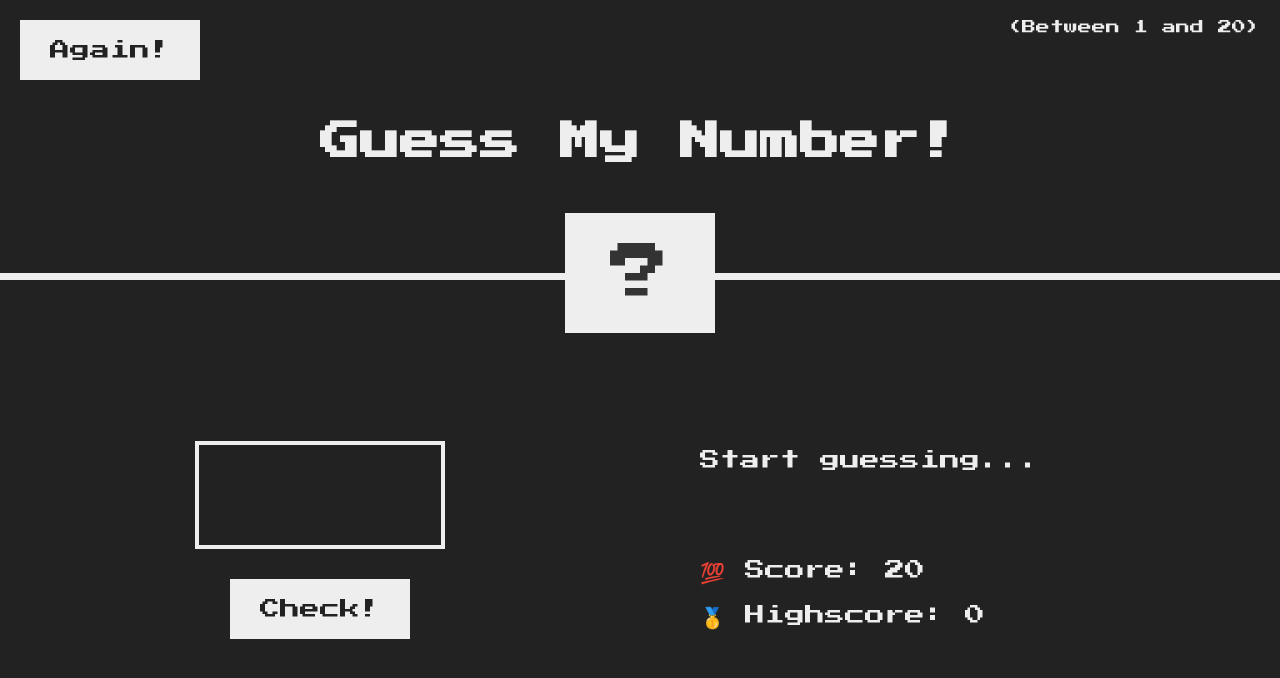
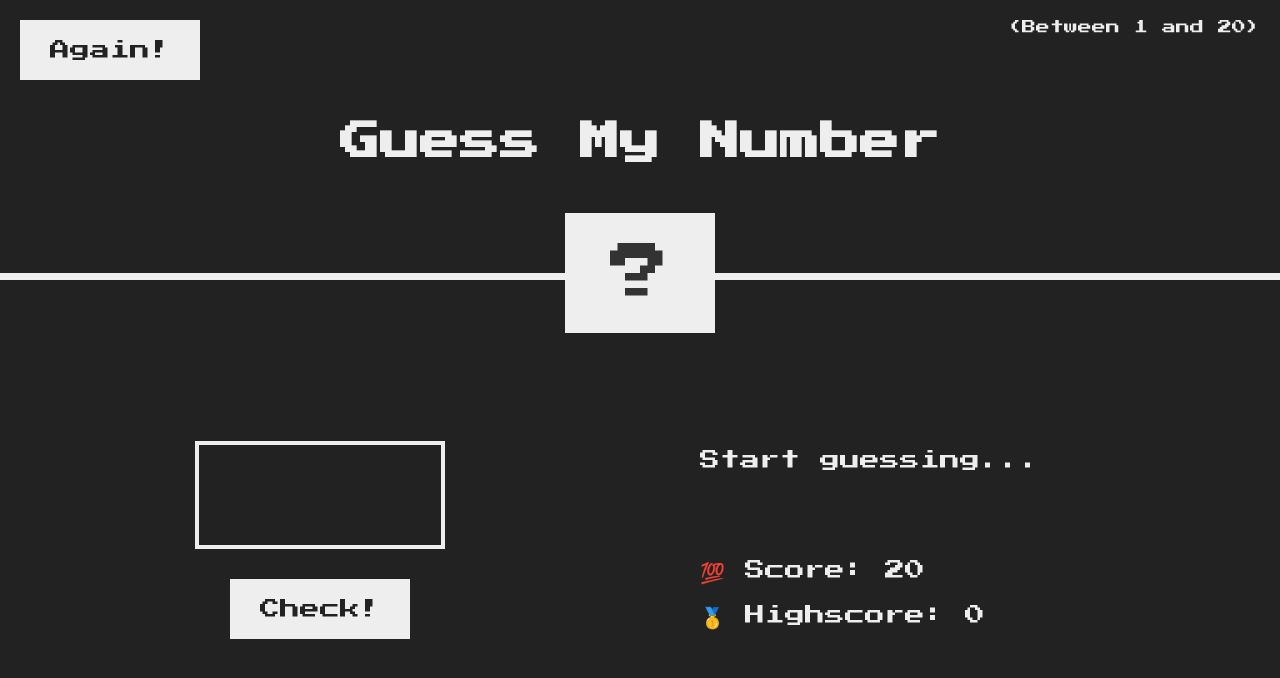
Before and after one commit to Genius4Lyf/Guess-my-number, a website: page index.html in a window 1280 px wide. Drawn offline with Linux system fonts and the light colour scheme.

Commit message:
Removed the "!" from a "p" tag

```diff
--- a/index.html
+++ b/index.html
@@ -10,7 +10,7 @@
   <body>
     <!-- The HEADER section of the website -->
     <header>
-      <h1>Guess My Number!</h1>
+      <h1>Guess My Number</h1>
       <p class="between">(Between 1 and 20)</p>
       <button class="btn again">Again!</button>
       <div class="number">?</div>
```
